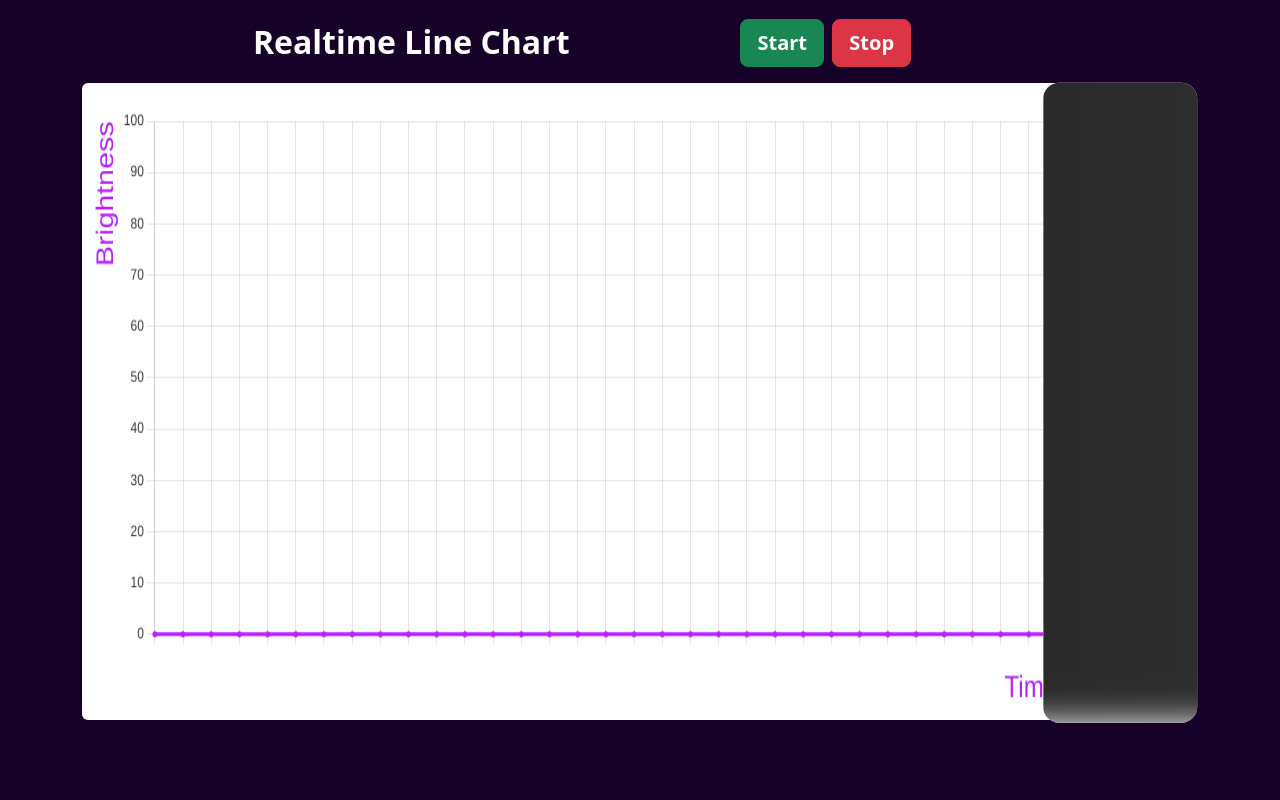
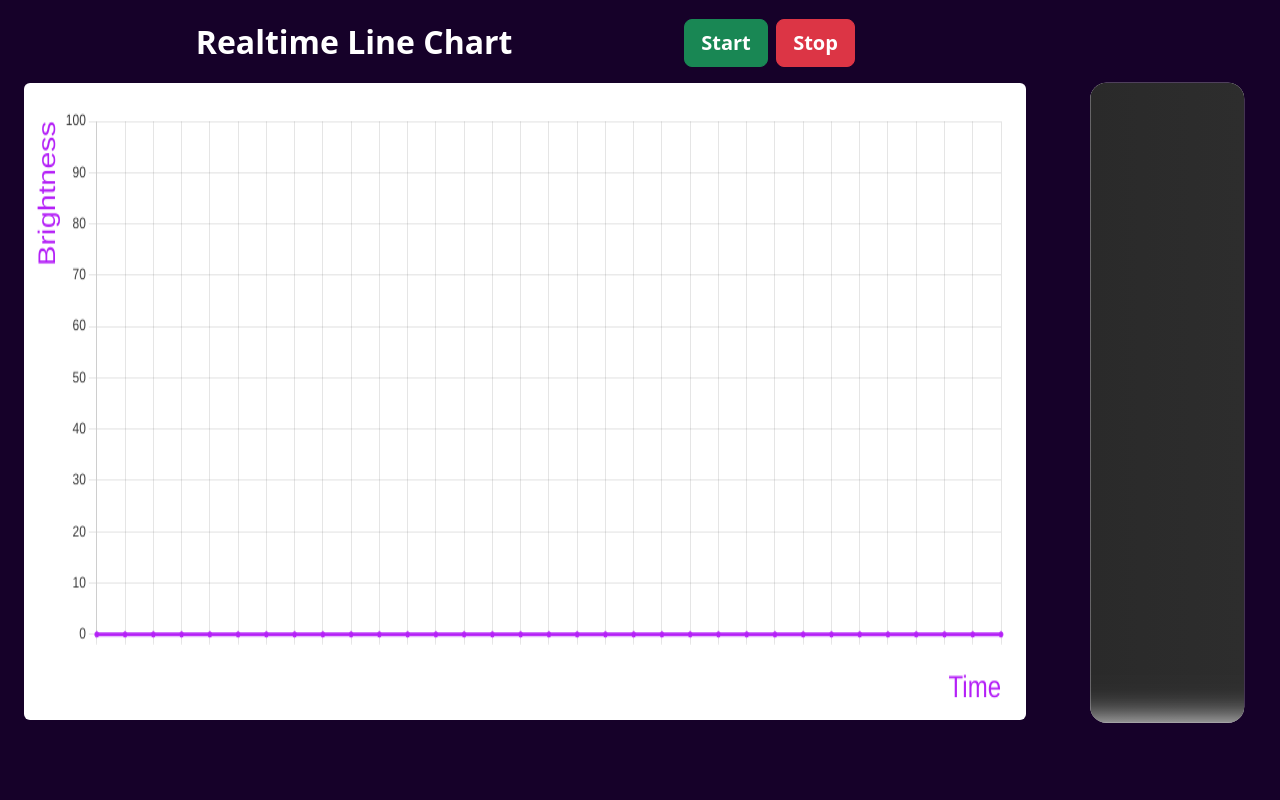
Before and after one commit to Chipsee/chipsee-industrial-pc-web, a Flask app: page /line_chart in a window 1280 px wide. Run offline with Flask 2, Linux system fonts and the light colour scheme; some libraries are stand-ins or nearby versions.

Commit message:
Fix home page and line chart page styling.

```diff
--- a/static/css/style.css
+++ b/static/css/style.css
@@ -178,7 +178,7 @@
 
 .brightness-slider-position-line-chart {
     position: absolute;
-    right: -18vw;
+    left: -24vh;
     bottom: 40vh;
 }
 
--- a/templates/cases.html
+++ b/templates/cases.html
@@ -9,7 +9,7 @@
 </head>
 
 <body class="dark-bg sticky-body">
-    <div class="d-flex">
+    <div class="d-flex justify-content-evenly w-100">
         <div class="d-flex align-items-center" id="prev-screen"><i class="arrow-left"></i></div>
         <div class="row d-flex align-items-center justify-content-center" style="min-height: 100vh">
             <a class="col-4 home-card-link" href="{{ url_for('line_chart') }}">
--- a/templates/home.html
+++ b/templates/home.html
@@ -9,7 +9,7 @@
 </head>
 
 <body class="dark-bg sticky-body">
-    <div class="d-flex">
+    <div class="d-flex justify-content-evenly w-100">
         <div class="d-flex align-items-center" id="prev-screen"><i class="arrow-left opacity-0"></i></div>
         <div class="row d-flex align-items-center justify-content-center" style="min-height: 100vh">
             <a class="col-4 home-card-link" href="{{ url_for('brightness') }}">
--- a/templates/line_chart.html
+++ b/templates/line_chart.html
@@ -8,9 +8,9 @@
 </head>
 
 <body class="dark-bg sticky-body">
-    <div class="container">
-        <div class="d-flex justify-content-between row" style="height: 100vh;">
-            <div class="d-flex flex-column align-items-center justify-content-center col-auto" style="width: 80vw; height: 90vh;">
+    <div class="px-4">
+        <div class="row w-100" style="height: 100vh;">
+            <div class="d-flex flex-column align-items-center justify-content-center col col-10" style="height: 90vh;">
                 <div class="text-white fs-2 fw-bold my-3 d-flex align-items-center justify-content-evenly w-100">
                     <div>Realtime Line Chart</div>
                     <div>
@@ -20,8 +20,8 @@
                 </div>
                 <canvas id="myChart" class="bg-white rounded-2 flex-grow-1"></canvas>
             </div>
-            <div class="position-relative col">
-                <input type="range" class="brightness-slider brightness-slider-position-line-chart" id="brightness-slider" name="brightness" min="0" max="100" step="1" value="{{ actual_brightness }}">
+            <div class="col col-1 position-relative">
+                <input type="range" class="brightness-slider brightness-slider-position-line-chart " id="brightness-slider" name="brightness" min="0" max="100" step="1" value="{{ actual_brightness }}">
                 <span id="brightness-value" hidden>{{ actual_brightness }}</span>
             </div>
         </div>
```
